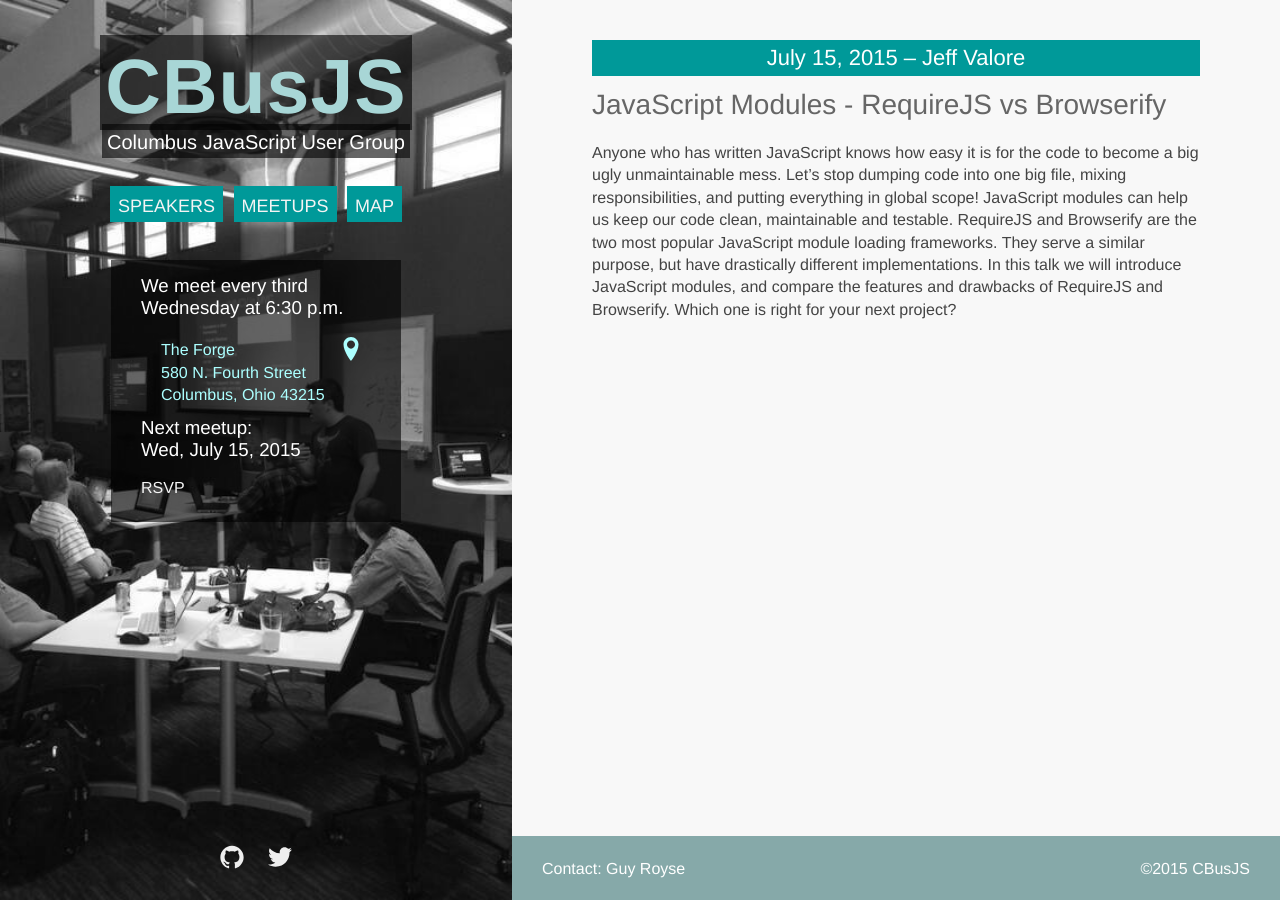
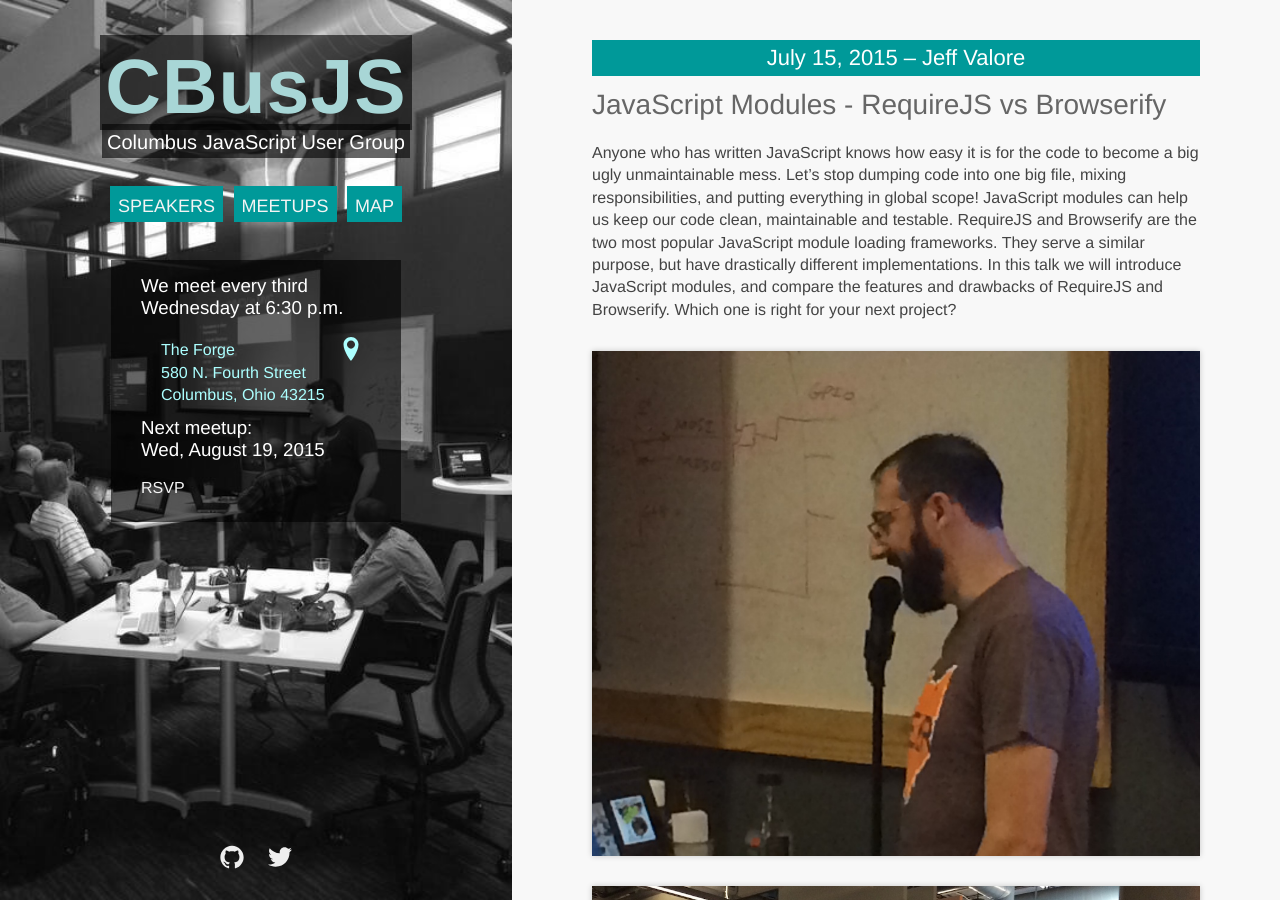
Before and after one commit to columbusjs/columbusjs.github.io, a Jekyll site: the page built from _posts/2015-07-15-jeff-valore-requirejs-vs-browserify.markdown, in a window 1280 px wide and 900 px high. Built offline with Jekyll 4.4.1, drawn with Linux system fonts in a browser that asks for light colours.

Commit message:
Adds images for two meetups

```diff
--- a/_includes/sidebar.html
+++ b/_includes/sidebar.html
@@ -32,8 +32,8 @@
       </svg>
     </a>
 
-    <h3 class="next">Next meetup:<br>Wed, July 15, 2015</h3>
-    <p><a href="http://www.meetup.com/techlifecolumbus/events/221975039/">RSVP</a></p>
+    <h3 class="next">Next meetup:<br>Wed, August 19, 2015</h3>
+    <p><a href="http://www.meetup.com/techlifecolumbus/events/222497371/">RSVP</a></p>
   </div>
 
   <div class="social-icons">
--- a/_posts/2015-06-17-meteor-hack-night.markdown
+++ b/_posts/2015-06-17-meteor-hack-night.markdown
@@ -7,3 +7,7 @@
 ---
 
 In June, we'll have another [Meteor](https://www.meteor.com/) hack night. Meteor is a complete open source platform for building web and mobile apps in pure JavaScript. We'll be hacking and coding. Bring your machine, your ideas, and your brain.
+
+![CMM guys successfully hacking Meteor]({{ "/images/woot.jpg" | prepend: site.baseurl | prepend: site.url }} 'CMM guys successfully hacking Meteor')
+
+![Meteor hackers]({{ "/images/meteor_night.jpg" | prepend: site.baseurl | prepend: site.url }} 'Meteor hackers')
--- a/_posts/2015-07-15-jeff-valore-requirejs-vs-browserify.markdown
+++ b/_posts/2015-07-15-jeff-valore-requirejs-vs-browserify.markdown
@@ -6,11 +6,8 @@
 - Jeff Valore
 ---
 
-Anyone who has written JavaScript knows how easy it is for the code to become a
-big ugly unmaintainable mess. Let's stop dumping code into one big file, mixing
-responsibilities, and putting everything in global scope! JavaScript modules can
-help us keep our code clean, maintainable and testable. RequireJS and Browserify
-are the two most popular JavaScript module loading frameworks. They serve a
-similar purpose, but have drastically different implementations. In this talk we
-will introduce JavaScript modules, and compare the features and drawbacks of
-RequireJS and Browserify. Which one is right for your next project?
+Anyone who has written JavaScript knows how easy it is for the code to become a big ugly unmaintainable mess. Let's stop dumping code into one big file, mixing responsibilities, and putting everything in global scope! JavaScript modules can help us keep our code clean, maintainable and testable. RequireJS and Browserify are the two most popular JavaScript module loading frameworks. They serve a similar purpose, but have drastically different implementations. In this talk we will introduce JavaScript modules, and compare the features and drawbacks of RequireJS and Browserify. Which one is right for your next project?
+
+![Jeff Valore]({{ "/images/jeff_valore.jpg" | prepend: site.baseurl | prepend: site.url }} 'Jeff Valore')
+
+![Captive audience]({{ "/images/blob.jpg" | prepend: site.baseurl | prepend: site.url }} 'Captive audience')
```
Also changed, not shown: images/blob.jpg (added), images/jeff_valore.jpg (added), images/meteor_night.jpg (added), images/woot.jpg (added).
